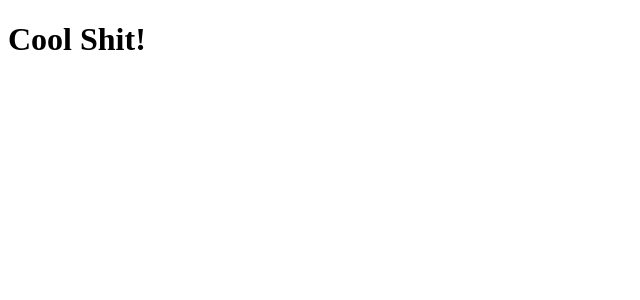
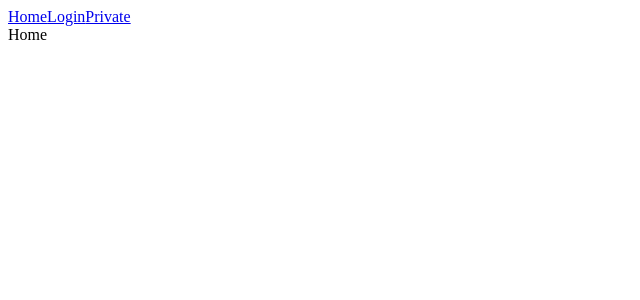
Before and after one commit to Jaymoo87/DnDNoteTakerMyERN, a React app: page / in a window 1280 px wide. Shown: the top 300 px of the page, without its empty margins (0-640 px from the left). Built offline with nearby package versions, Linux system fonts and the light colour scheme.

Commit message:
React components and views started, /private and /login routes clarified in server.ts

```diff
--- a/package.json
+++ b/package.json
@@ -31,6 +31,7 @@
     "@types/passport-local": "^1.0.35",
     "@types/react": "^18.0.26",
     "@types/react-dom": "^18.0.10",
+    "@types/react-router-dom": "^5.3.3",
     "@types/uuid": "^9.0.0",
     "bcrypt": "^5.1.0",
     "dotenv": "^16.0.3",
@@ -45,6 +46,7 @@
     "passport-local": "^1.0.0",
     "react": "^18.2.0",
     "react-dom": "^18.2.0",
+    "react-router-dom": "^6.8.1",
     "ts-loader": "^9.4.2",
     "typescript": "^4.9.4",
     "uuid": "^9.0.0",
--- a/src/client/App.tsx
+++ b/src/client/App.tsx
@@ -1,12 +1,21 @@
 import React from "react";
+import { BrowserRouter, Routes, Route } from "react-router-dom";
+
+import { Home, Private, Login } from "./views";
+import { NavBar } from "./components";
 
 interface AppProps {}
 
 const App = (props: AppProps) => {
   return (
-    <div>
-      <h1>Cool Shit!</h1>
-    </div>
+    <BrowserRouter>
+      <NavBar />
+      <Routes>
+        <Route path="/" element={<Home />}></Route>
+        <Route path="/login" element={<Login />}></Route>
+        <Route path="/private" element={<Private />}></Route>
+      </Routes>
+    </BrowserRouter>
   );
 };
 
--- /dev/null
+++ b/src/client/components/NavBar.tsx
@@ -0,0 +1,16 @@
+import React from "react";
+import { Link } from "react-router-dom";
+
+interface NavBarProps {}
+
+const NavBar = (props: NavBarProps) => {
+  return (
+    <div>
+      <Link to="/">Home</Link>
+      <Link to="/login">Login</Link>
+      <Link to="/private">Private</Link>
+    </div>
+  );
+};
+
+export default NavBar;
--- /dev/null
+++ b/src/client/components/index.tsx
@@ -0,0 +1 @@
+export { default as NavBar } from "./NavBar";
--- /dev/null
+++ b/src/client/views/Home.tsx
@@ -0,0 +1,9 @@
+import React from "react";
+
+interface HomeProps {}
+
+const Home = (props: HomeProps) => {
+  return <div>Home</div>;
+};
+
+export default Home;
--- /dev/null
+++ b/src/client/views/Login.tsx
@@ -0,0 +1,22 @@
+import React from "react";
+
+interface LoginProps {}
+
+const Login = (props: LoginProps) => {
+  return (
+    <div>
+      <h1>Login</h1>
+      <div>
+        <form>
+          <input type="email">
+            <input type="password">
+              <button>Login</button>
+            </input>
+          </input>
+        </form>
+      </div>
+    </div>
+  );
+};
+
+export default Login;
--- /dev/null
+++ b/src/client/views/Private.tsx
@@ -0,0 +1,9 @@
+import React from "react";
+
+interface PrivateProps {}
+
+const Private = (props: PrivateProps) => {
+  return <div>Private</div>;
+};
+
+export default Private;
--- /dev/null
+++ b/src/client/views/index.tsx
@@ -0,0 +1,3 @@
+export { default as Home } from "./Home";
+export { default as Login } from "./Login";
+export { default as Private } from "./Private";
--- a/src/server/server.ts
+++ b/src/server/server.ts
@@ -1,5 +1,6 @@
 import express from "express";
 import morgan from "morgan";
+import path from "path";
 
 import routes from "./routes";
 import config from "./config";
@@ -16,6 +17,7 @@ app.use(express.static("public"));
 app.use(express.json());
 app.use(morgan("dev"));
 app.use(routes);
+app.get(["/login", "/private"], (req, res) => res.sendFile(path.join(__dirname, "../public/index.html")));
 app.use(notFoundHandler);
 app.use(globalErrorHandler);
 
```
Also changed, not shown: 1 other file (tests, documents, lock files or other folders).
